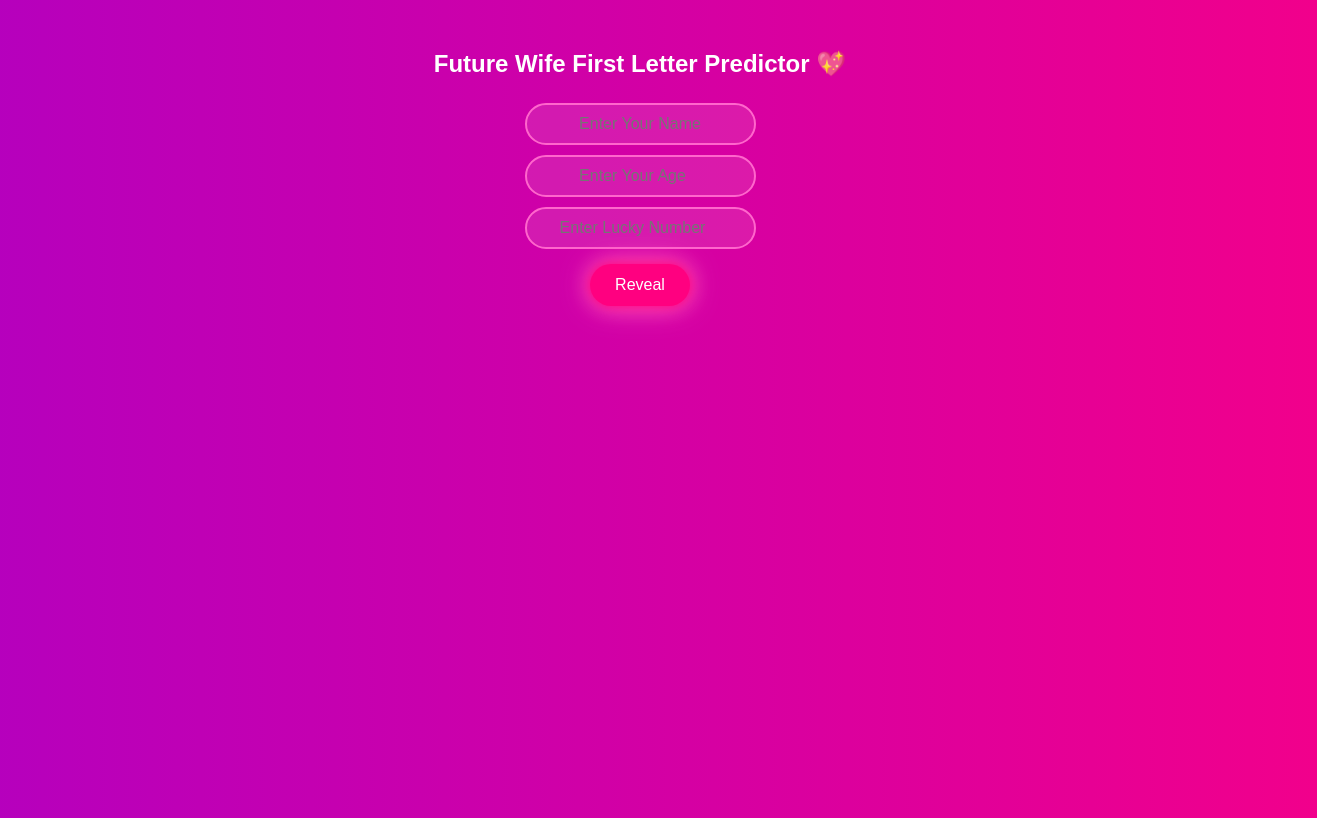
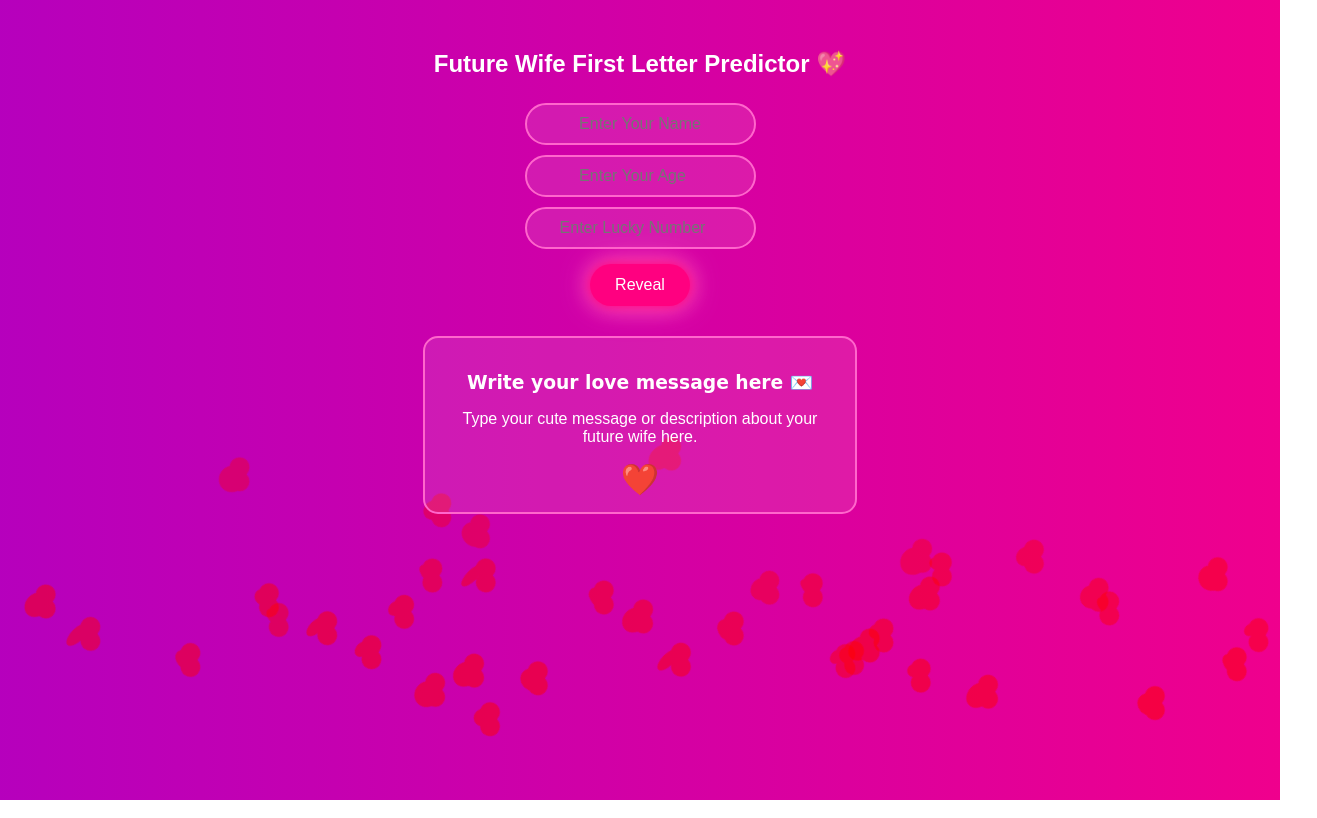
Before and after one commit to pauladitya890-dot/future-wife-predictor, a plain HTML site: page index.html in a window 1280 px wide. Both pictures are taken after a click on the button "Enter". Shown: the whole page, 1317 px wide, since content can reach past the window. Drawn offline with Linux system fonts and the light colour scheme.

Commit message:
Update index.html

```diff
--- a/index.html
+++ b/index.html
@@ -3,6 +3,7 @@
 <head>
 <title>Future Wife Predictor</title>
 <style>
+/* Body & Animated Gradient Background */
 body{
     margin:0;
     background: linear-gradient(270deg, #ff0080, #6600ff, #00ffff, #ff0080);
@@ -21,6 +22,7 @@
     100%{background-position:0% 50%;}
 }
 
+/* Intro Section */
 #intro{
     position:absolute;
     width:100%;
@@ -38,6 +40,7 @@
     to{opacity:1;}
 }
 
+/* Buttons */
 button{
     padding:12px 25px;
     border:none;
@@ -57,6 +60,7 @@
     transform:scale(1.05);
 }
 
+/* Main Predictor Section */
 #main{
     display:none;
     margin-top:50px;
@@ -64,6 +68,7 @@
     z-index:1;
 }
 
+/* Inputs */
 input{
     padding:10px;
     margin:5px;
@@ -83,6 +88,7 @@
     background:rgba(255,255,255,0.2);
 }
 
+/* Result Text */
 #result{
     margin-top:20px;
     font-size:28px;
@@ -98,21 +104,112 @@
     100%{text-shadow:0 0 20px #ff0080,0 0 30px #ff3399;}
 }
 
-/* Sparkles effect */
-.sparkle{
-    position:absolute;
-    width:4px;
-    height:4px;
-    background:white;
-    border-radius:50%;
-    opacity:0;
-    animation:sparkleAnim 2s linear infinite;
+/* Description Box */
+#descBox{
+    margin-top:30px;
+    width:90%;
+    max-width:400px;
+    margin-left:auto;
+    margin-right:auto;
+    padding:15px;
+    background:rgba(255,255,255,0.1);
+    border-radius:15px;
+    border:2px solid #ff66cc;
+    color:white;
+    font-size:16px;
+    text-align:center;
 }
 
-@keyframes sparkleAnim{
-    0%{transform:translate(0,0) scale(0); opacity:0;}
-    50%{opacity:1; scale:1;}
-    100%{transform:translate(100px,-200px) scale(0); opacity:0;}
+#descBox h3{
+    margin-bottom:10px;
+    font-family:cursive;
+}
+
+#descBox .logo{
+    font-size:30px;
+    color:#ff3399;
+    animation:beatHeart 1s infinite alternate;
+}
+
+@keyframes beatHeart{
+    0%{transform:scale(1);}
+    50%{transform:scale(1.2);}
+    100%{transform:scale(1);}
+}
+
+/* Flying Hearts on Reveal */
+.heart{
+    position:absolute;
+    width:20px;
+    height:20px;
+    background:red;
+    transform:rotate(45deg);
+    animation:flyHeart linear infinite;
+    opacity:0.8;
+}
+
+.heart::before,
+.heart::after{
+    content:'';
+    position:absolute;
+    width:20px;
+    height:20px;
+    background:red;
+    border-radius:50%;
+}
+
+.heart::before{
+    top:-10px;
+    left:0;
+}
+
+.heart::after{
+    left:10px;
+    top:0;
+}
+
+@keyframes flyHeart{
+    0%{transform:translateY(0) rotate(45deg); opacity:0;}
+    50%{opacity:1;}
+    100%{transform:translateY(-200px) rotate(45deg); opacity:0;}
+}
+
+/* Background Floating Hearts (Movie Style) */
+.bgHeart{
+    position:absolute;
+    width:20px;
+    height:20px;
+    background:red;
+    opacity:0.6;
+    border-radius:50%;
+    transform:rotate(45deg);
+    animation:floatHeart linear infinite;
+}
+
+.bgHeart::before,
+.bgHeart::after{
+    content:'';
+    position:absolute;
+    width:20px;
+    height:20px;
+    background:red;
+    border-radius:50%;
+}
+
+.bgHeart::before{
+    top:-10px;
+    left:0;
+}
+
+.bgHeart::after{
+    left:10px;
+    top:0;
+}
+
+@keyframes floatHeart{
+    0%{transform:translateY(0) rotate(45deg); opacity:0;}
+    20%{opacity:0.6;}
+    100%{transform:translateY(-800px) rotate(45deg); opacity:0;}
 }
 </style>
 </head>
@@ -132,15 +229,22 @@
     <button onclick="predict()">Reveal</button>
 
     <div id="result"></div>
+
+    <div id="descBox">
+        <h3>Write your love message here 💌</h3>
+        <p>Type your cute message or description about your future wife here.</p>
+        <div class="logo">❤️</div>
+    </div>
 </div>
 
 <script>
 function start(){
     document.getElementById("intro").style.display="none";
     document.getElementById("main").style.display="block";
-    createSparkles(50); // number of sparkles
+    createBackgroundHearts(40); // Background cinematic hearts
 }
 
+// Predict Future Wife First Letter
 function predict(){
     let name=document.getElementById("name").value;
     let age=document.getElementById("age").value;
@@ -158,20 +262,37 @@
 
     document.getElementById("result").innerHTML=
         "✨ Your Future Wife's First Letter is: "+resultLetter+" ✨";
+
+    createHearts(15); // Flying hearts
 }
 
-// Sparkles JS
-function createSparkles(num){
+// Flying hearts animation
+function createHearts(num){
     for(let i=0;i<num;i++){
-        let s=document.createElement("div");
-        s.className="sparkle";
-        s.style.left=Math.random()*window.innerWidth+"px";
-        s.style.top=Math.random()*window.innerHeight+"px";
-        s.style.animationDuration=(1+Math.random()*2)+"s";
-        document.body.appendChild(s);
+        let h=document.createElement("div");
+        h.className="heart";
+        h.style.left=Math.random()*window.innerWidth+"px";
+        h.style.top=(window.innerHeight-100)+"px"; // start bottom
+        h.style.animationDuration=(2+Math.random()*2)+"s";
+        h.style.width=(10+Math.random()*15)+"px";
+        h.style.height=(10+Math.random()*15)+"px";
+        document.body.appendChild(h);
+    }
+}
+
+// Background floating hearts
+function createBackgroundHearts(num){
+    for(let i=0;i<num;i++){
+        let h=document.createElement("div");
+        h.className="bgHeart";
+        h.style.left=Math.random()*window.innerWidth+"px";
+        h.style.top=window.innerHeight+Math.random()*100+"px";
+        h.style.animationDuration=(5+Math.random()*5)+"s";
+        h.style.width=(10+Math.random()*20)+"px";
+        h.style.height=(10+Math.random()*20)+"px";
+        document.body.appendChild(h);
     }
 }
 </script>
-
 </body>
 </html>
```
